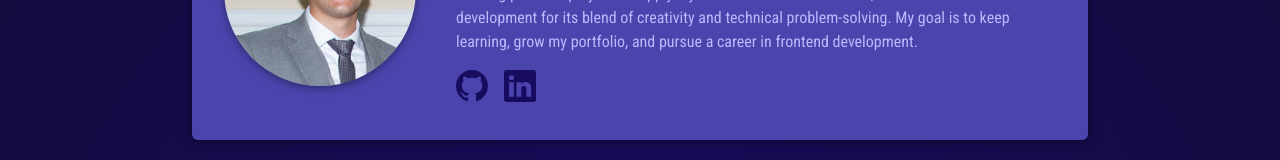
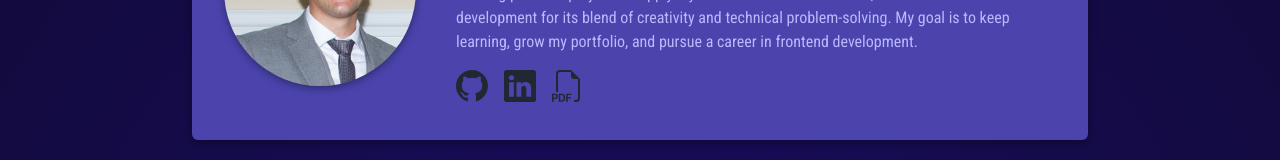
Before and after one commit to anastasisgiann/AnastasiosGiannoulidisCV, a React (Vite) app: page / in a window 1280 px wide. Shown: the part 218-378 px from the top of the page. Built offline with nearby package versions, Linux system fonts and the light colour scheme.

Commit message:
update header component

```diff
--- a/src/components/Header.jsx
+++ b/src/components/Header.jsx
@@ -11,11 +11,14 @@ export default function() {
  its blend of creativity and technical problem-solving. My goal is to keep learning, grow my portfolio,
  and pursue a career in frontend development.
         </p>
-        <a href='https://github.com/anastasisgiann'><svg xmlns="http://www.w3.org/2000/svg" width="2rem" height="2rem" fill="#180c61" class="bi bi-github" viewBox="0 0 16 16">
+        <a href='https://github.com/anastasisgiann'><svg xmlns="http://www.w3.org/2000/svg" width="2rem" height="2rem" fill="#222831" class="bi bi-github" viewBox="0 0 16 16">
   <path d="M8 0C3.58 0 0 3.58 0 8c0 3.54 2.29 6.53 5.47 7.59.4.07.55-.17.55-.38 0-.19-.01-.82-.01-1.49-2.01.37-2.53-.49-2.69-.94-.09-.23-.48-.94-.82-1.13-.28-.15-.68-.52-.01-.53.63-.01 1.08.58 1.23.82.72 1.21 1.87.87 2.33.66.07-.52.28-.87.51-1.07-1.78-.2-3.64-.89-3.64-3.95 0-.87.31-1.59.82-2.15-.08-.2-.36-1.02.08-2.12 0 0 .67-.21 2.2.82.64-.18 1.32-.27 2-.27s1.36.09 2 .27c1.53-1.04 2.2-.82 2.2-.82.44 1.1.16 1.92.08 2.12.51.56.82 1.27.82 2.15 0 3.07-1.87 3.75-3.65 3.95.29.25.54.73.54 1.48 0 1.07-.01 1.93-.01 2.2 0 .21.15.46.55.38A8.01 8.01 0 0 0 16 8c0-4.42-3.58-8-8-8"/>
 </svg></a>
-        <a href='www.linkedin.com/in/anastasios-giannoulidis'><svg xmlns="http://www.w3.org/2000/svg" width="2rem" height="2rem" fill="#180c61" class="bi bi-linkedin" viewBox="0 0 16 16">
+        <a href='https://www.linkedin.com/in/anastasios-giannoulidis/'><svg xmlns="http://www.w3.org/2000/svg" width="2rem" height="2rem" fill="#222831" class="bi bi-linkedin" viewBox="0 0 16 16">
   <path d="M0 1.146C0 .513.526 0 1.175 0h13.65C15.474 0 16 .513 16 1.146v13.708c0 .633-.526 1.146-1.175 1.146H1.175C.526 16 0 15.487 0 14.854zm4.943 12.248V6.169H2.542v7.225zm-1.2-8.212c.837 0 1.358-.554 1.358-1.248-.015-.709-.52-1.248-1.342-1.248S2.4 3.226 2.4 3.934c0 .694.521 1.248 1.327 1.248zm4.908 8.212V9.359c0-.216.016-.432.08-.586.173-.431.568-.878 1.232-.878.869 0 1.216.662 1.216 1.634v3.865h2.401V9.25c0-2.22-1.184-3.252-2.764-3.252-1.274 0-1.845.7-2.165 1.193v.025h-.016l.016-.025V6.169h-2.4c.03.678 0 7.225 0 7.225z"/>
+</svg></a>
+        <a href='Giannoulidis_Anastasios_CV.pdf'><svg xmlns="http://www.w3.org/2000/svg" width="2rem" height="2rem" fill="#222831" class="bi bi-filetype-pdf" viewBox="0 0 16 16">
+  <path fill-rule="evenodd" d="M14 4.5V14a2 2 0 0 1-2 2h-1v-1h1a1 1 0 0 0 1-1V4.5h-2A1.5 1.5 0 0 1 9.5 3V1H4a1 1 0 0 0-1 1v9H2V2a2 2 0 0 1 2-2h5.5zM1.6 11.85H0v3.999h.791v-1.342h.803q.43 0 .732-.173.305-.175.463-.474a1.4 1.4 0 0 0 .161-.677q0-.375-.158-.677a1.2 1.2 0 0 0-.46-.477q-.3-.18-.732-.179m.545 1.333a.8.8 0 0 1-.085.38.57.57 0 0 1-.238.241.8.8 0 0 1-.375.082H.788V12.48h.66q.327 0 .512.181.185.183.185.522m1.217-1.333v3.999h1.46q.602 0 .998-.237a1.45 1.45 0 0 0 .595-.689q.196-.45.196-1.084 0-.63-.196-1.075a1.43 1.43 0 0 0-.589-.68q-.396-.234-1.005-.234zm.791.645h.563q.371 0 .609.152a.9.9 0 0 1 .354.454q.118.302.118.753a2.3 2.3 0 0 1-.068.592 1.1 1.1 0 0 1-.196.422.8.8 0 0 1-.334.252 1.3 1.3 0 0 1-.483.082h-.563zm3.743 1.763v1.591h-.79V11.85h2.548v.653H7.896v1.117h1.606v.638z"/>
 </svg></a>
         </div>
       </header>
```
Also changed, not shown: 1 other file (tests, documents, lock files or other folders).
